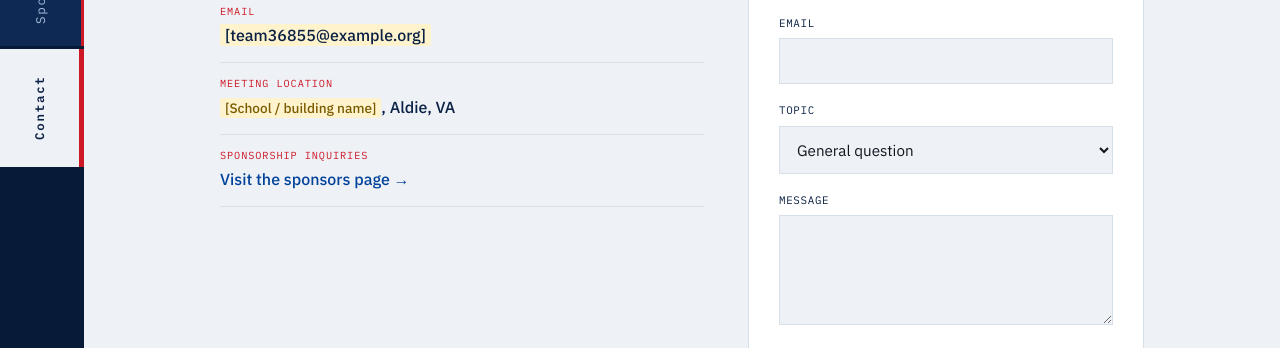
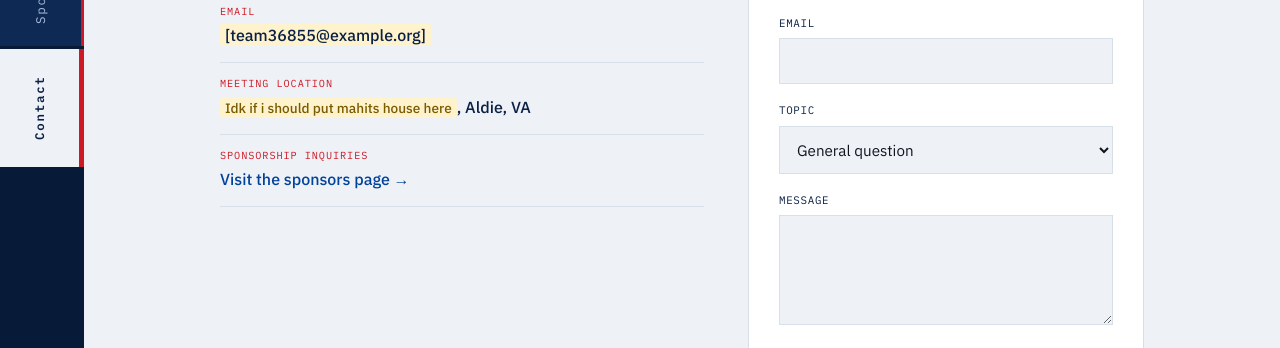
Before and after one commit to 250Eagles/250Eagles.github.io, a plain HTML site: page contact.html in a window 1280 px wide. Shown: the part 398-746 px from the top of the page. Drawn offline with Linux system fonts and the light colour scheme; a web font is replaced by a local one.

Commit message:
Update contact.html

```diff
--- a/contact.html
+++ b/contact.html
@@ -487,7 +487,7 @@ figcaption b { color: var(--navy); }
       <div class="section-head"><span class="eyebrow">details</span><h2>Reach The Team</h2></div>
       <ul class="info-list">
         <li><span class="label">Email</span><span class="value ph">[team36855@example.org]</span></li>
-        <li><span class="label">Meeting Location</span><span class="value"><span class="ph">[School / building name]</span>, Aldie, VA</span></li>
+        <li><span class="label">Meeting Location</span><span class="value"><span class="ph">Idk if i should put mahits house here</span>, Aldie, VA</span></li>
         <li><span class="label">Sponsorship inquiries</span><span class="value"><a href="sponsors.html">Visit the sponsors page &rarr;</a></span></li>
       </ul>
     </div>
```
